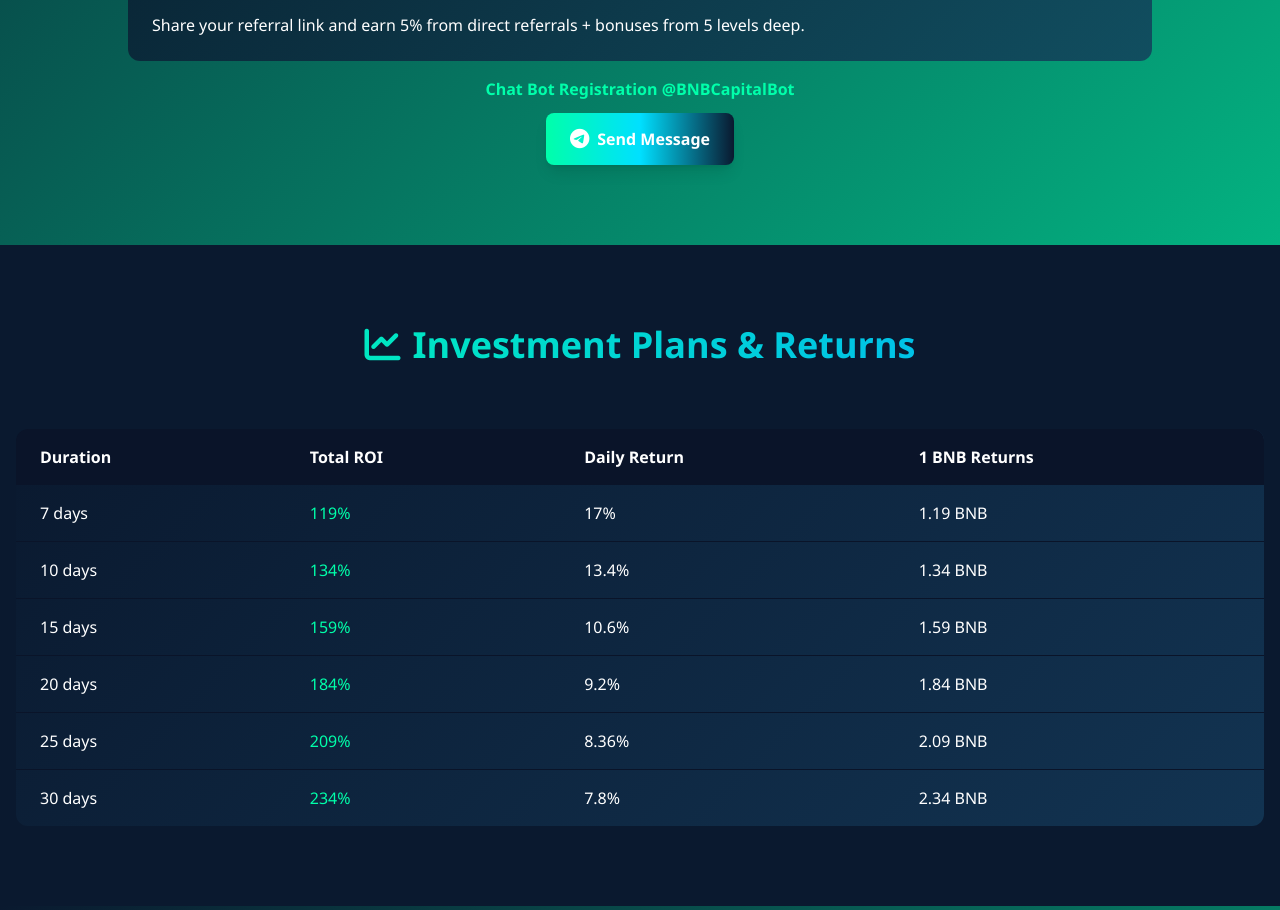
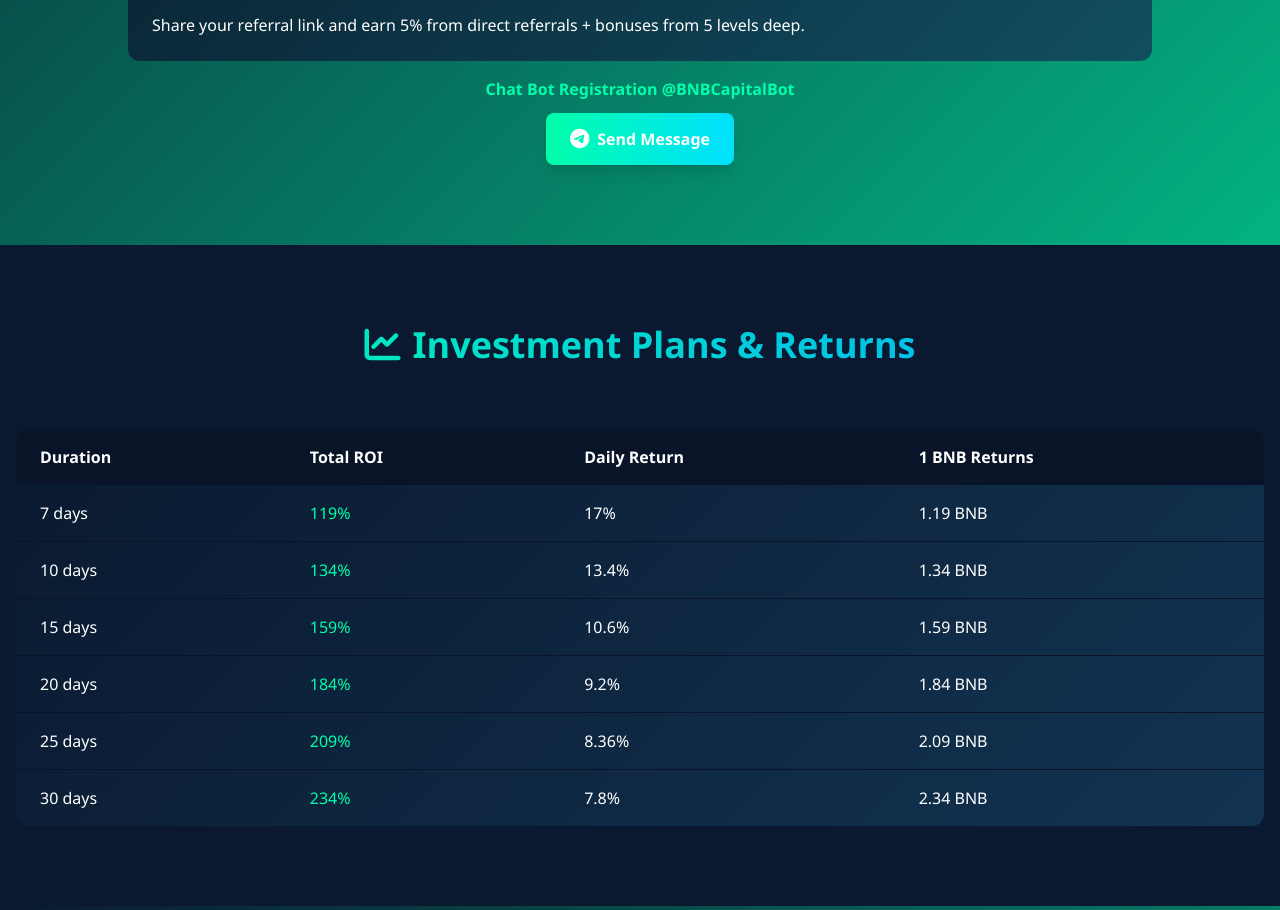
Before and after one commit to kudasiv2/BNBCAPITAL, a plain HTML site: page index.html in a window 1280 px wide. Shown: the part 1607-2517 px from the top of the page. Drawn offline with nearby package versions, Linux system fonts and the light colour scheme.

Commit message:
Update index.html

```diff
--- a/index.html
+++ b/index.html
@@ -204,7 +204,7 @@
                         <span class="text-[#00ffaa] font-semibold">Chat Bot Registration @BNBCapitalBot</span>
                         <a href="https://t.me/BNBCapitalBot" target="_blank"
                            class="flex items-center gap-2 px-6 py-3 font-semibold rounded-lg shadow-lg transition
-                                  bg-gradient-to-r from-[#00ffaa] via-[#00e0ff] to-[#0a192f] text-white hover:opacity-90">
+                                  bg-gradient-to-r from-[#00ffaa] to-[#00e0ff] text-white hover:opacity-90">
                            <i class="fab fa-telegram-plane text-xl"></i>Send Message</a>
                 </div>
             </div>
```
